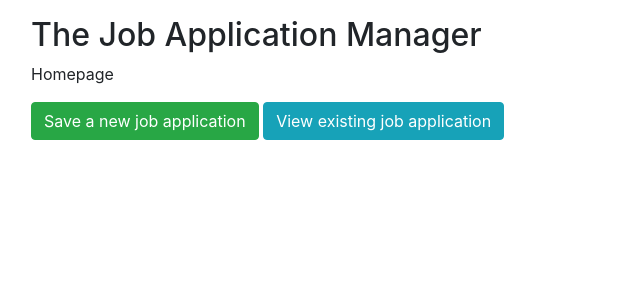
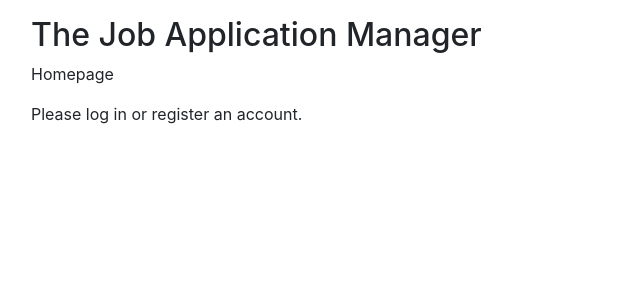
Before and after one commit to jdevit/job_application_manager, a Python web app: template interface/templates/home.html in a window 1280 px wide. Shown: the part 58-358 px from the top of the page, without its empty margins (0-640 px from the left). Run offline with Jinja, Linux system fonts and the light colour scheme; the template is opened without the code that fills it, so the values that code supplies are empty.

Commit message:
Removed buttons to save/view job applications homepage indicates user not logged in

```diff
--- a/interface/templates/home.html
+++ b/interface/templates/home.html
@@ -12,15 +12,11 @@
 <div class="container-fluid">
     <h2>The Job Application Manager</h2>
     <p>Homepage</p>
-    {% if saved is defined %}
-    <div class="alert alert-success">Your job application has been saved!<button type="button" class="close" data-dismiss="alert" aria-label="Close"><span aria-hidden="true">&times;</span></button></div>
-    {% endif %}
 
 </div>
 
 <div class="container-fluid">
-    <a class="btn btn-success" href="{{ url_for('link_to_save') }}">Save a new job application</a>
-    <a class="btn btn-info" href="{{ url_for('link_to_view_jobs') }}">View existing job application</a>
+    <p>Please log in or register an account.</p>
 </div>
 
 
```
